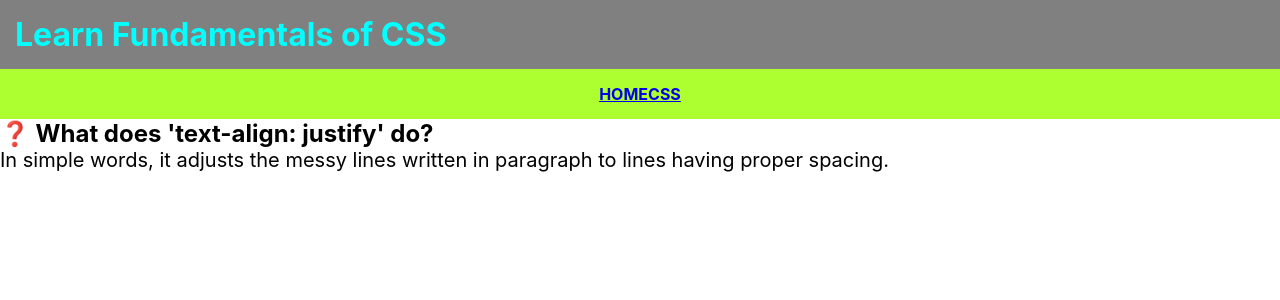
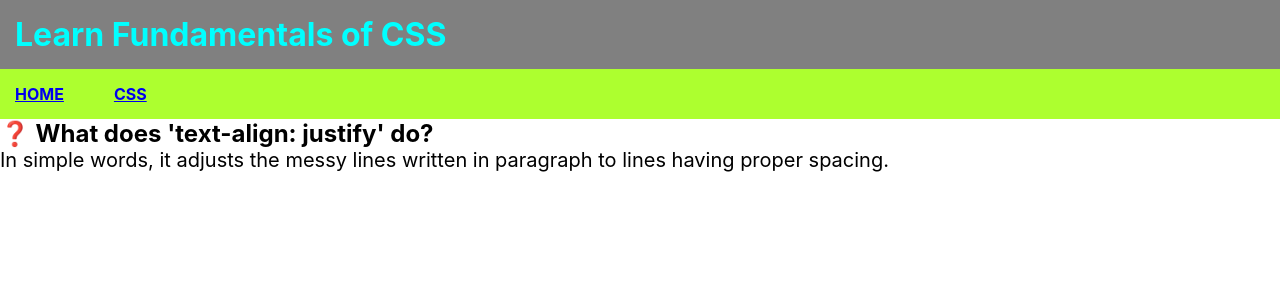
Before and after one commit to Mukunda-Bam/learncss.github.io, a React (Create React App) app: page / in a window 1280 px wide. Shown: the top 300 px of the page. Built offline with nearby package versions, Linux system fonts and the light colour scheme.

Commit message:
Update App.css

```diff
--- a/src/App.css
+++ b/src/App.css
@@ -10,22 +10,28 @@ header.App-header{
   text-decoration:none;
 }
 
+
 div.nav-bar{
   background-color: greenyellow;
   padding: 15px;
 
   text-decoration: none;
-  text-align: center;
+
+}
+a.home{
   font-weight: bold;
 }
-div.home{
-  margin:20px;
-  font-size: 20px;
+a.react{
+  text-align: center;
+
   font-weight: bold;
+  padding-left:50px;
+}
+a.css{
+  text-align: center;
 
-}
-div.css{
-
+  font-weight: bold;
+  padding-left:50px;
 }
 p {
   text-align: justify;
```
